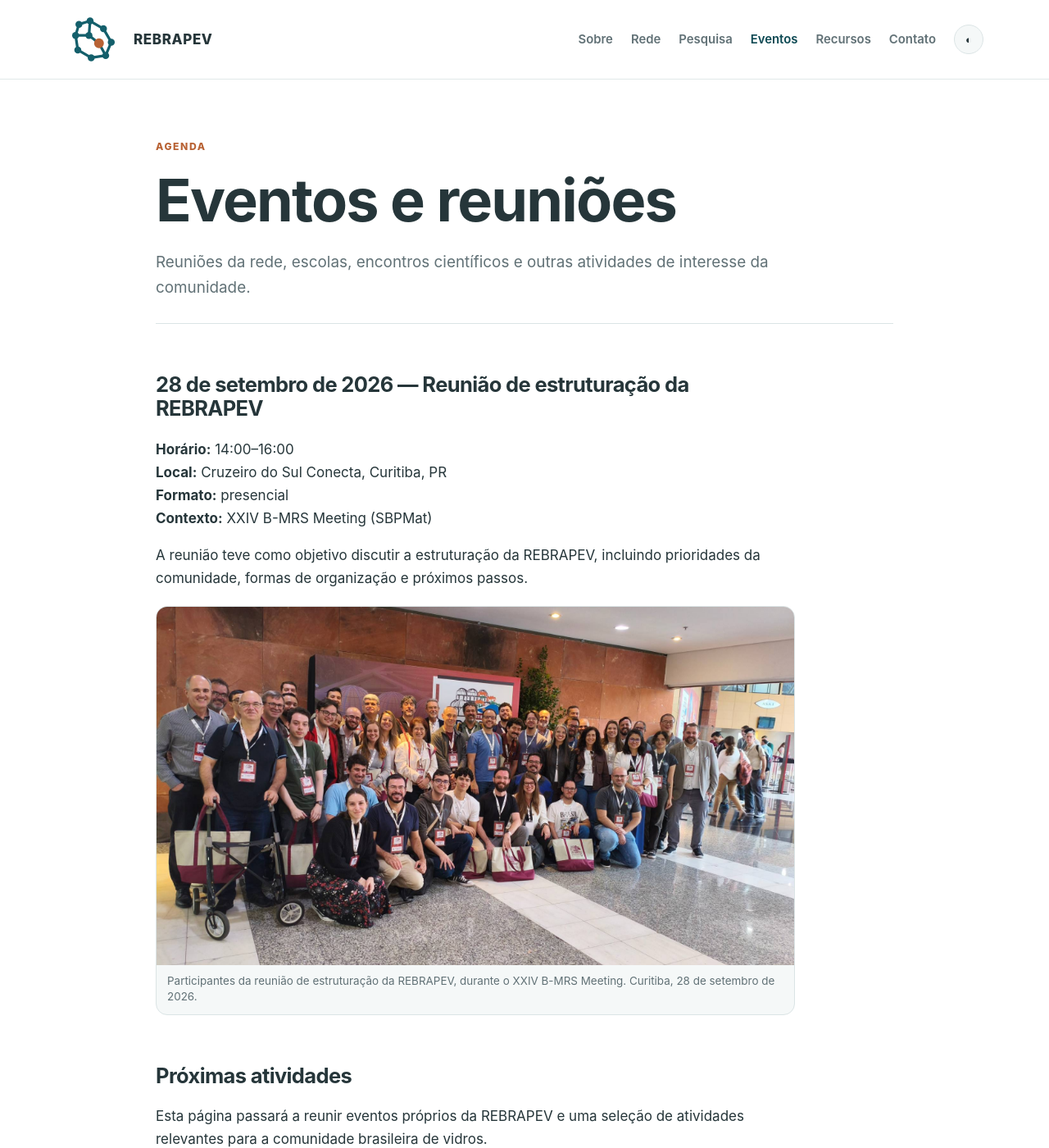
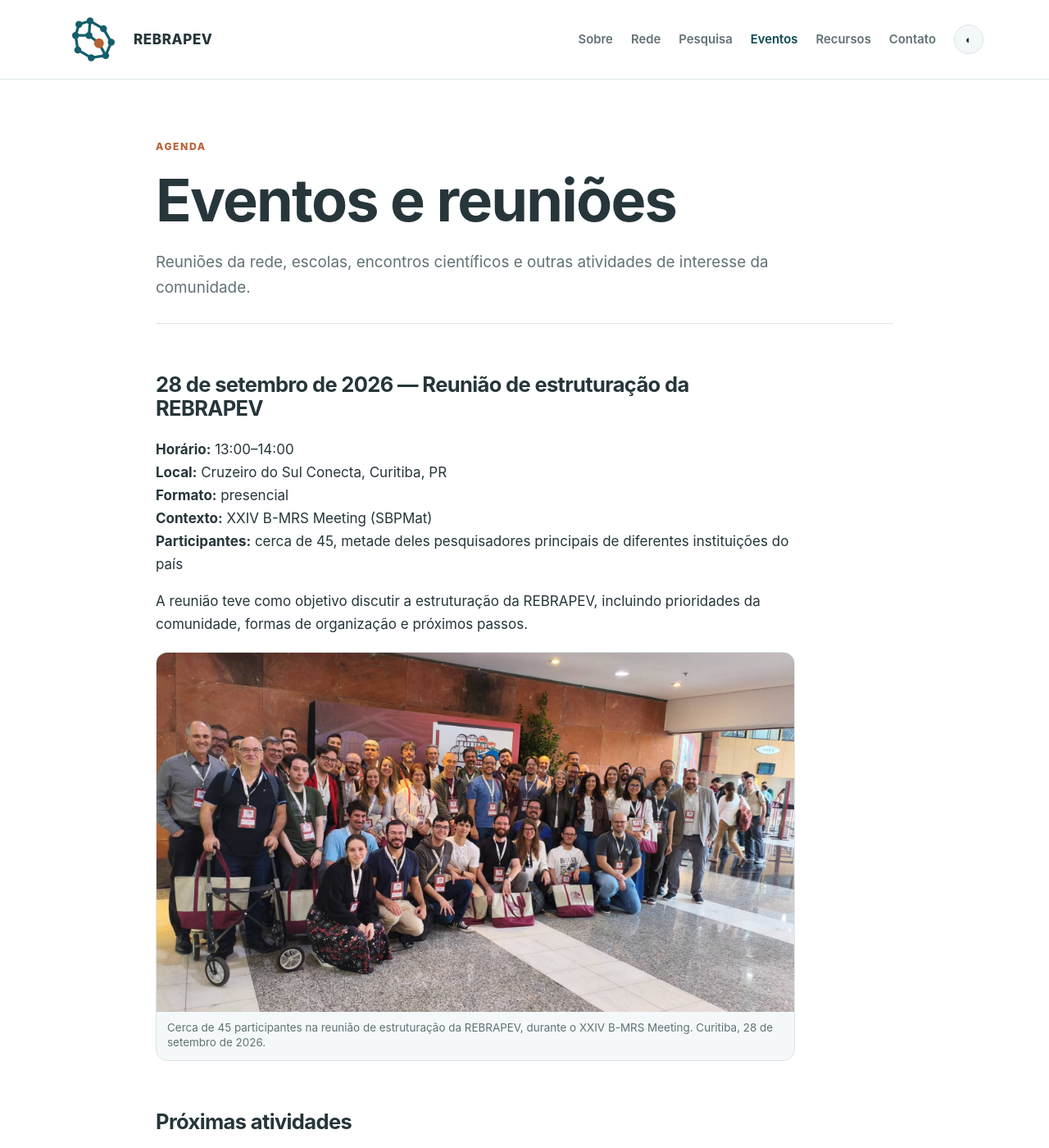
Before and after one commit to REBRAPEV/rebrapev.github.io, a Jekyll site: the page built from eventos.md, in a window 1280 px wide and 1400 px high. Shown: the whole window at 82% size. Built offline with Jekyll 4.4.1, drawn with Linux system fonts in a browser that asks for light colours.

Commit message:
Correct the meeting's time and record its attendance
The structuring meeting ran 13:00-14:00, not 14:00-16:00. Fix the time on
the homepage card and on /eventos/.

Record the turnout as well: roughly 45 participants, half of them
principal investigators from institutions across the country. It goes in
the /eventos/ metadata block as its own "Participantes" line, in the
homepage description, and in both figure captions, which previously said
only "Participantes da reunião".

Co-Authored-By: Claude Opus 5 <noreply@anthropic.com>
Claude-Session: https://claude.ai/code/session_0173cMVJ3fvPba8XskeK5nNg

```diff
--- a/eventos.md
+++ b/eventos.md
@@ -8,17 +8,18 @@ lead: "Reuniões da rede, escolas, encontros científicos e outras atividades de
 
 ## 28 de setembro de 2026 — Reunião de estruturação da REBRAPEV
 
-**Horário:** 14:00–16:00
+**Horário:** 13:00–14:00
 **Local:** Cruzeiro do Sul Conecta, Curitiba, PR
 **Formato:** presencial
 **Contexto:** XXIV B-MRS Meeting (SBPMat)
+**Participantes:** cerca de 45, metade deles pesquisadores principais de diferentes instituições do país
 
 A reunião teve como objetivo discutir a estruturação da REBRAPEV, incluindo prioridades da comunidade, formas de organização e próximos passos.
 
 <div class="meeting-gallery meeting-gallery--single">
   <figure>
     <img src="{{ '/assets/images/reuniao-estruturacao-rebrapev-2026.jpg' | relative_url }}" alt="Participantes reunidos ao final da reunião de estruturação da REBRAPEV, em Curitiba" loading="lazy">
-    <figcaption>Participantes da reunião de estruturação da REBRAPEV, durante o XXIV B-MRS Meeting. Curitiba, 28 de setembro de 2026.</figcaption>
+    <figcaption>Cerca de 45 participantes na reunião de estruturação da REBRAPEV, durante o XXIV B-MRS Meeting. Curitiba, 28 de setembro de 2026.</figcaption>
   </figure>
 </div>
 
--- a/index.html
+++ b/index.html
@@ -43,17 +43,17 @@ description: "REBRAPEV — rede brasileira para pesquisa, formação e colabora
       <h2>Reunião presencial de estruturação da REBRAPEV</h2>
     </div>
     <div class="event-card">
-      <div class="event-date">28 set 2026<br>14:00–16:00</div>
+      <div class="event-date">28 set 2026<br>13:00–14:00</div>
       <div>
         <h3>Curitiba · Cruzeiro do Sul Conecta</h3>
-        <p>Realizada no Cruzeiro do Sul Conecta, sede do XXIV B-MRS Meeting (SBPMat), em Curitiba. A reunião foi dedicada à estruturação da rede, às prioridades da comunidade e aos próximos passos.</p>
+        <p>Realizada no Cruzeiro do Sul Conecta, sede do XXIV B-MRS Meeting (SBPMat), em Curitiba. Reuniu cerca de 45 participantes, metade deles pesquisadores principais de diferentes instituições do país, e foi dedicada à estruturação da rede, às prioridades da comunidade e aos próximos passos.</p>
       </div>
       <a class="button secondary" href="{{ '/eventos/' | relative_url }}">Detalhes</a>
     </div>
     <div class="meeting-gallery meeting-gallery--single" aria-label="Reunião de estruturação da REBRAPEV">
       <figure>
         <img src="{{ '/assets/images/reuniao-estruturacao-rebrapev-2026.jpg' | relative_url }}" alt="Participantes reunidos ao final da reunião de estruturação da REBRAPEV, em Curitiba" loading="lazy">
-        <figcaption>Participantes da reunião de estruturação da REBRAPEV, durante o XXIV B-MRS Meeting. <span>Curitiba, 28 de setembro de 2026.</span></figcaption>
+        <figcaption>Cerca de 45 participantes na reunião de estruturação da REBRAPEV, durante o XXIV B-MRS Meeting. <span>Curitiba, 28 de setembro de 2026.</span></figcaption>
       </figure>
     </div>
   </div>
```
